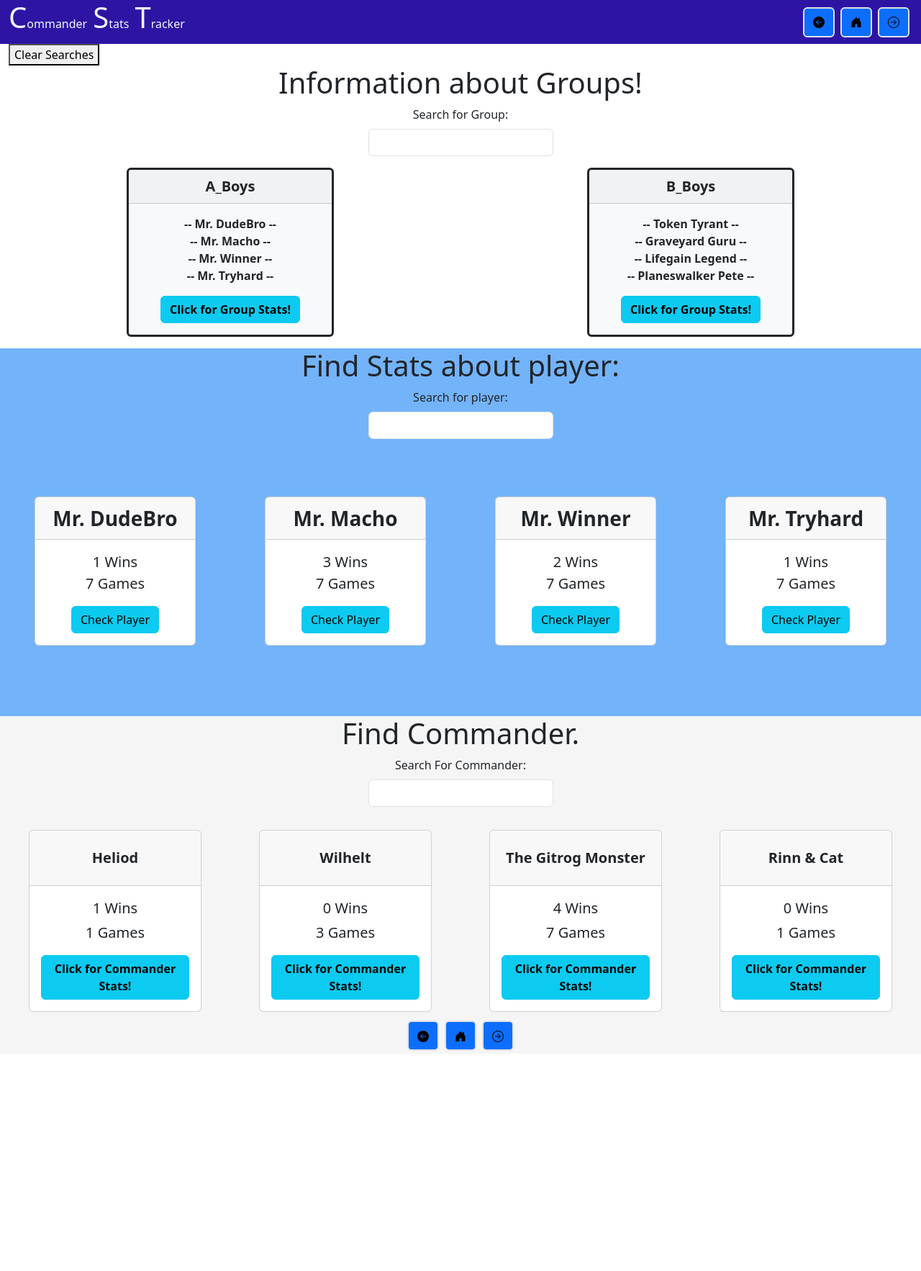
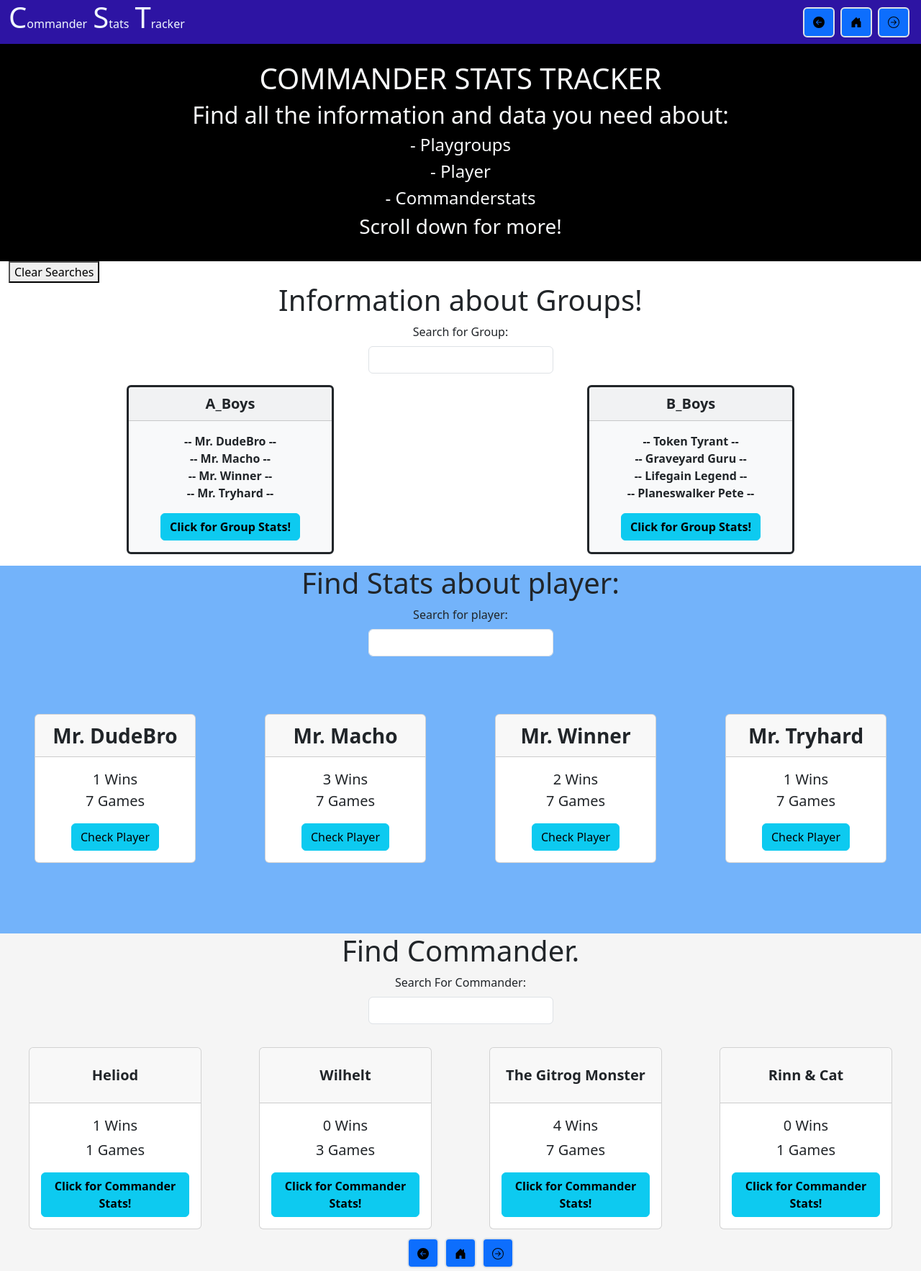
Before and after one commit to jakboa/commanderstatstracker, a React (Create React App) app: page / in a window 1280 px wide. Shown: the whole page at 72% size. Before the commit the page ends 1464 px from the top, so only its background shows below. Built offline with nearby package versions, Linux system fonts and the light colour scheme; no server answers.

Commit message:
v0.18.25 General Update
- More Azure.

- Started on a banner for the Homepage

```diff
--- a/src/MockData.js
+++ b/src/MockData.js
@@ -2113,6 +2113,70 @@ export const gameInfo = [
         ],
 
         year: "2025"
+    },
+    {
+        Match_id: 64,
+
+        Group_name: 'B_Boys',
+
+        players: [
+            {
+                nickName: 'Token Tyrant',
+                commander: 'Jodah, the Unifier',
+                placement: 3
+            },
+
+            {
+                nickName: 'Graveyard Guru',
+                commander:'Samut, the Driving Force',
+                placement: 1
+            },
+
+            {
+                nickName: 'Lifegain Legend',
+                commander: "Satoru Umezawa",
+                placement: 2
+            },
+            {
+                nickName: 'Planeswalker Pete',
+                commander: 'Esika, God of the Tree',
+                placement: 3
+            }
+        ],
+
+        year: "2025"
+    },
+    {
+        Match_id: 65,
+
+        Group_name: 'B_Boys',
+
+        players: [
+            {
+                nickName: 'Token Tyrant',
+                commander: 'Eladamri, Korvecdal',
+                placement: 2
+            },
+
+            {
+                nickName: 'Graveyard Guru',
+                commander:'Samut, the Driving Force',
+                placement: 3
+            },
+
+            {
+                nickName: 'Lifegain Legend',
+                commander: "Satoru Umezawa",
+                placement: 1
+            },
+            {
+                nickName: 'Planeswalker Pete',
+                commander: 'Davros, Dalek Creator',
+                placement: 2
+            }
+        ],
+
+        year: "2025"
     }
 
 ];
--- a/src/views/Homepage/Homepage.js
+++ b/src/views/Homepage/Homepage.js
@@ -3,6 +3,7 @@ import React, { useReducer } from "react";
 import HomepageGroups from "./HomepageGroups";
 import HomepagePlayers from "./HomepagePlayers";
 import HomepageCommanders from "./HomepageCommanders";
+import HomepageIntro from "./HomepageIntro";
 import SearchHandler from '../../components/SearchHandler';
 import Header from "../../components/header/Header";
 
@@ -118,6 +119,10 @@ export default function Homepage() {
                     <Header />
                 </Col>
 
+                <Col className="bg-black">
+                    <HomepageIntro />
+                </Col>
+
                 <Col md={12} className="homepageGroups">
                 <button onClick={handleClearSearch}>Clear Searches</button>
                     <HomepageGroups
--- /dev/null
+++ b/src/views/Homepage/HomepageIntro.js
@@ -0,0 +1,16 @@
+import React from "react";
+
+
+
+export default function HomepageIntro() {
+    return (
+        <div className="d-flex flex-column justify-content-center align-items-center bg-black p-3 my-2 mx-0">
+            <h1 className="text-light">COMMANDER STATS TRACKER</h1>
+            <h2 className="text-light">Find all the information and data you need about:</h2>
+            <h4 className="text-light">- Playgroups</h4>
+            <h4 className="text-light">- Player</h4>
+            <h4 className="text-light">- Commanderstats</h4>
+            <h3 className="text-light">Scroll down for more!</h3>
+        </div>
+    )
+};
```
